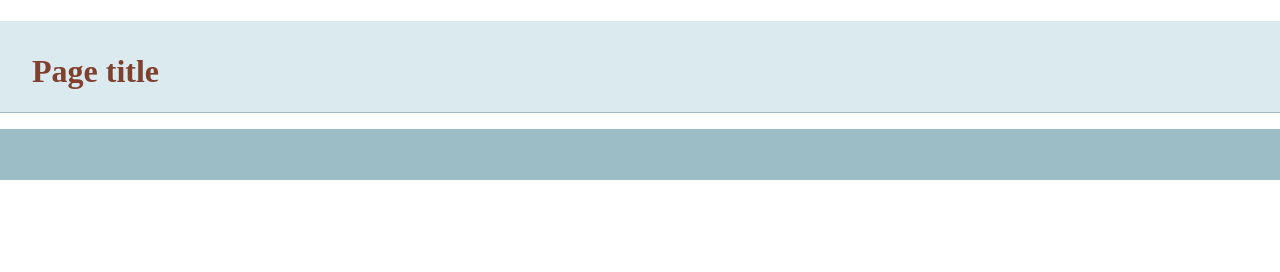
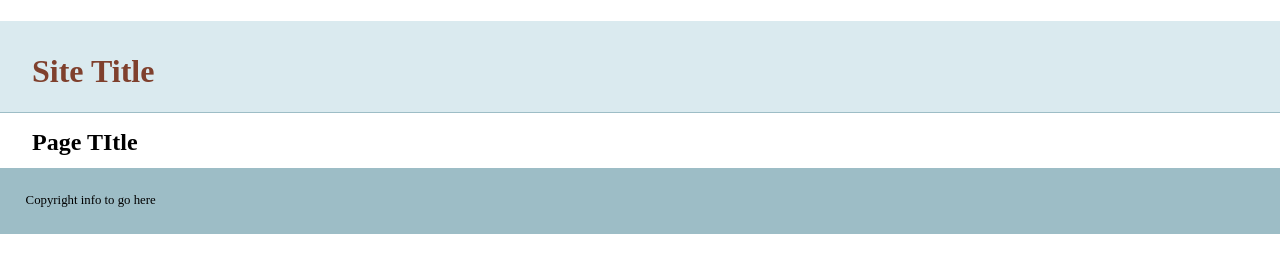
Before and after one commit to mardond/git-basics, a plain HTML site: page index.html in a window 1280 px wide. Drawn offline with nearby package versions, Linux system fonts and the light colour scheme.

Commit message:
added more info to template

```diff
--- a/index.html
+++ b/index.html
@@ -14,13 +14,15 @@
     </head>
     <body>
     <header>
-	<h1>Page title</h1>
+	<h1>Site Title</h1>
     </header>
     <nav id="pageNav">
     </nav>
     <main>
+	<h2>Page TItle</h2>
     </main>
     <footer>
+	Copyright info to go here
     </footer>
         <script>
 //use the modernizr load to load up external scripts. This will load the scripts asynchronously, but the order listed matters. Although it will load all scripts in parallel, it will execute them in the order listed
```
